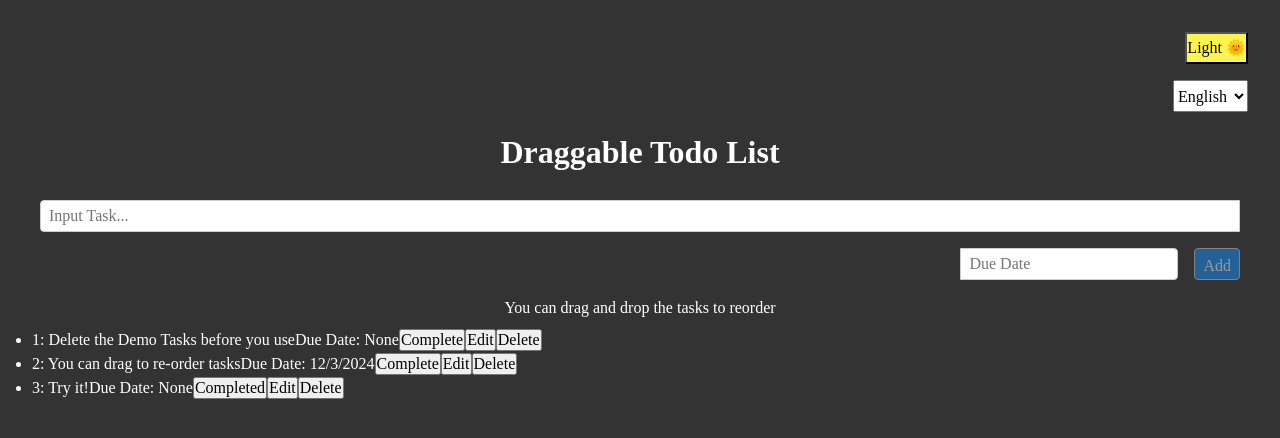
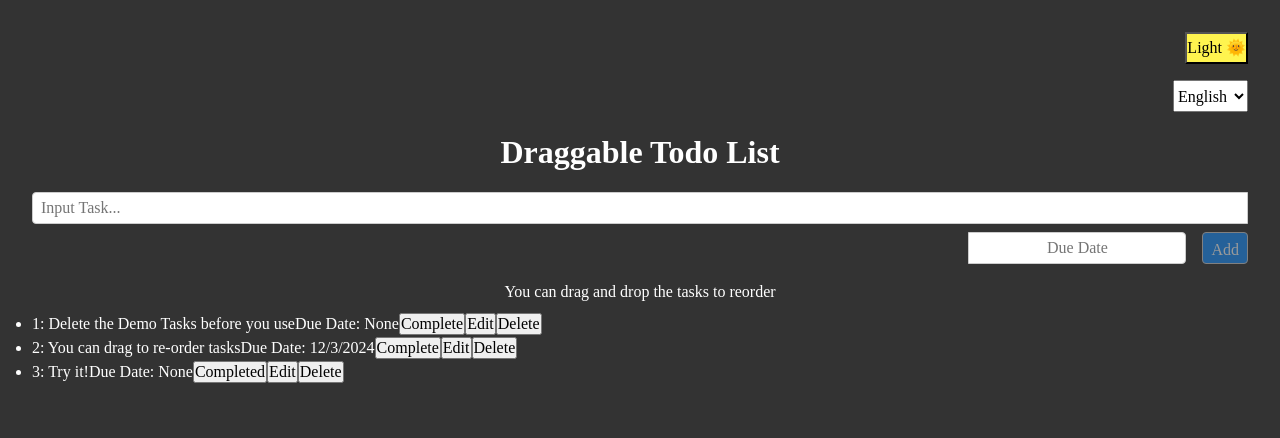
Before and after one commit to john-data-chen/ts-react-drag-and-drop-starter-kit, a React (Vite) app: page / in a window 1280 px wide. Shown: the top 438 px of the page. Built offline with nearby package versions, Linux system fonts and the light colour scheme.

Commit message:
fix theme transition not working

```diff
--- a/src/theme/ThemeSets.ts
+++ b/src/theme/ThemeSets.ts
@@ -18,11 +18,9 @@ export const GlobalStyles = createGlobalStyle`
   }
 
   body {
-    background: ${(props) => props.theme.body};
-    color: ${(props) => props.theme.text};
-    // theme switching transition
-    transition: background-color 2s ease;
-    transition: color 2s ease;
+    background: ${({ theme }) => theme.body};
+    color: ${({ theme }) => theme.text};
+    transition: background 0.2s ease-in, color 0.2s ease-in;
     line-height: 1.5;
     -webkit-font-smoothing: antialiased;
     -webkit-text-size-adjust: 100%;
@@ -74,13 +72,14 @@ export const GlobalStyles = createGlobalStyle`
     border: 1px solid #ccc;
     border-radius: 4px 0 0 4px;
     height: 2rem;
-    margin: 0.5rem;
   }
 
   .addTaskWrapper {
     display: flex;
     flex-direction: row;
     justify-content: flex-end;
+    margin-top: 0.5rem;
+    margin-bottom: 0.5rem;
   }
 
   .addTaskDatePicker {
@@ -89,7 +88,9 @@ export const GlobalStyles = createGlobalStyle`
     border: 1px solid #ccc;
     border-radius: 0 4px 4px 0;
     height: 2rem;
-    margin: 0.5rem;
+    margin-right: 1rem;
+    cursor: pointer;
+    text-align: center;
   }
 
   .addTaskButton {
@@ -97,7 +98,6 @@ export const GlobalStyles = createGlobalStyle`
     border: 1px solid #ccc;
     border-radius: 4px;
     height: 2rem;
-    margin: 0.5rem;
     background-color: #1890ff;
     color: white;
     cursor: pointer;
```
